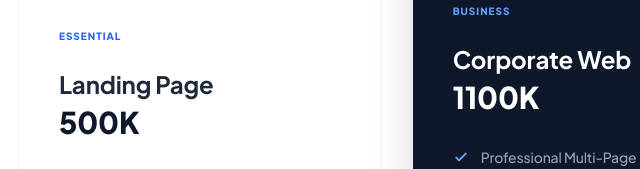
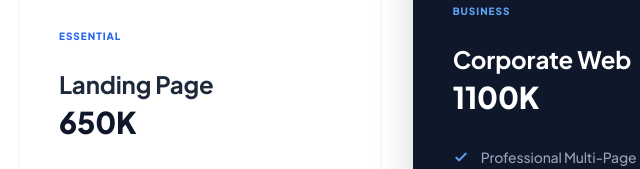
Before and after one commit to Hexazor-null/marz-store, a plain HTML site: page index.html in a window 1280 px wide. Shown: the part 1820-1989 px from the top of the page, 46-686 px from the left. Drawn offline with nearby package versions, Linux system fonts and the light colour scheme; some packages are replaced by stand-ins of ours; a script that the page names is missing.

Commit message:
new little content

```diff
--- a/index.html
+++ b/index.html
@@ -194,7 +194,7 @@
                 </div>
                 <p class="text-[10px] font-black uppercase tracking-widest text-blue-600 mb-6">Essential</p>
                 <h3 class="text-2xl font-bold mb-1">Landing Page</h3>
-                <div class="text-3xl font-extrabold text-slate-900 mb-8">500K</div>
+                <div class="text-3xl font-extrabold text-slate-900 mb-8">650K</div>
                 <ul class="text-sm text-slate-500 space-y-4 mb-10 font-medium">
                     <li class="flex items-center gap-3"><svg class="w-4 h-4 text-blue-600" fill="none" stroke="currentColor" viewBox="0 0 24 24"><path stroke-linecap="round" stroke-linejoin="round" stroke-width="3" d="M5 13l4 4L19 7"></path></svg>Custom Sales Page</li>
                     <li class="flex items-center gap-3"><svg class="w-4 h-4 text-blue-600" fill="none" stroke="currentColor" viewBox="0 0 24 24"><path stroke-linecap="round" stroke-linejoin="round" stroke-width="3" d="M5 13l4 4L19 7"></path></svg>WhatsApp Integration</li>
```
